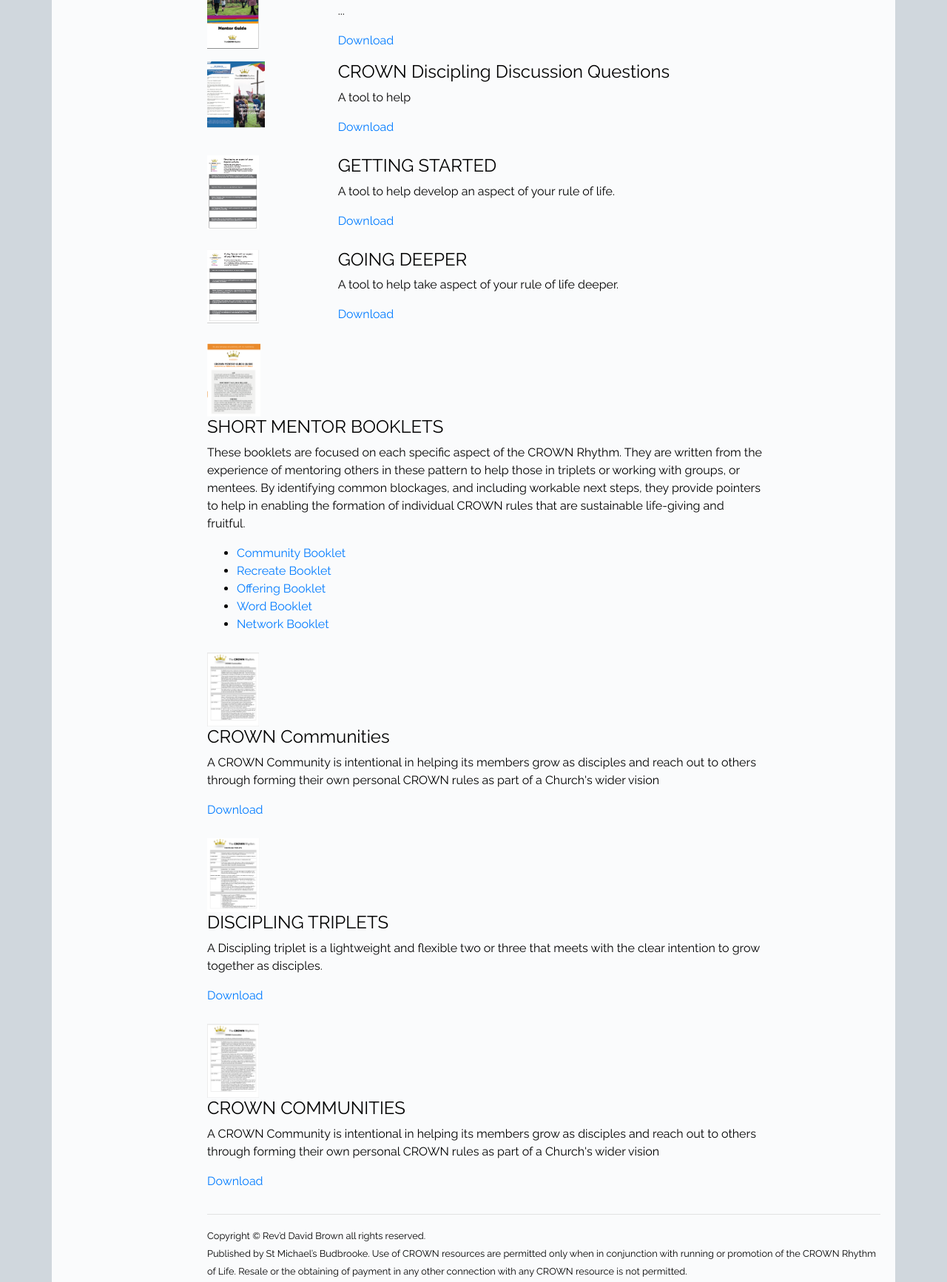
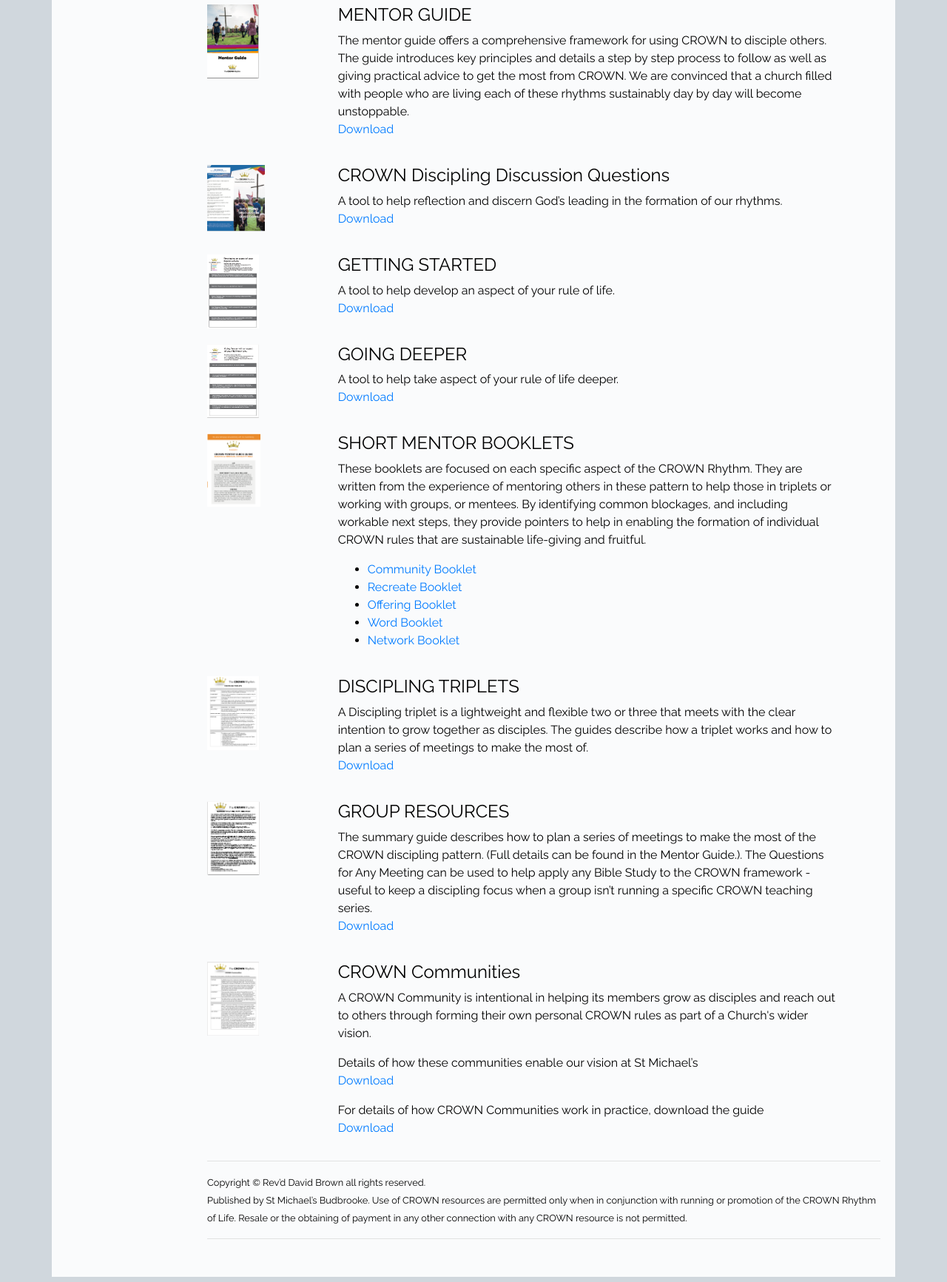
Before and after one commit to stmichaelschurch/stmichaelschurch.github.io, a plain HTML site: page resources.html in a window 1280 px wide. Shown: the part 555-2288 px from the top of the page at 74% size. Drawn offline with Linux system fonts and the light colour scheme.

Commit message:
Updates to resources

```diff
--- a/resources.html
+++ b/resources.html
@@ -82,7 +82,8 @@
             <h2><strong>Resources</strong></h2>
             <p>The following resources are available for those planning and running CROWN courses. Please click the document images to download a PDF copy.</p>
             <p>CROWN resources are available to download and use Free of Charge (see details of our <a href="#copyright">copyright policy</a> below.)</p>
-            <p>If you would like to make a donation towards the resources you have used which will help the CROWN ministry continue to develop, you can do so via Paypal?. UK tax payers can make a Gift Aided Contribution via: Please mark any gift towards "CROWN"</p>
+            <p>If you would like to make a donation towards the resources you have used which will help the CROWN ministry continue to develop, you can do so via our donations page. UK tax payers can make a Gift Aided Contribution via: Please mark any gift towards "CROWN"</p>
+            <p>If you have any questions about CROWN please contact us via the Contact page found <a href="http://www.stmichaels-budbrooke.org.uk/smcwp/about-st-michaels/contact-us/">here</a>.</p>
 
             <hr />
 
@@ -95,13 +96,16 @@
               </div>
               <div class="col-lg-9 col-md-9 col-sm-9 col-xs-10">
                 <h4>MENTOR GUIDE</h4>
-                <p>...</p>
-                <p><a href="downloads/CROWN_mentor_guide.pdf">Download</a></p>
+                <p>
+                  The mentor guide offers a comprehensive framework for using CROWN to disciple others.  The guide introduces key principles and details a step by step process to follow as well as giving practical advice to get the most from CROWN.  We are convinced that a church filled with people who are living each of these rhythms sustainably day by day will become unstoppable.
+                  <br />
+                  <a href="downloads/CROWN_mentor_guide.pdf">Download</a>
+                </p>
               </div>
             </div>
 
             <!-- trifold guide -->
-            <div class="row">
+            <div class="row" style="margin-top: 20px">
               <div class="col-lg-2 col-md-2 col-sm-2" style="margin-right: 20px;">
                 <a href="downloads/CROWN_trifold_discussion.pdf">
                   <img src="images/discussion_trifold_thumb.png" height="90px" />
@@ -109,13 +113,16 @@
               </div>
               <div class="col-lg-9 col-md-9 col-sm-9">
                 <h4>CROWN Discipling Discussion Questions</h4>
-                <p>A tool to help</p>
-                <p><a href="downloads/CROWN_trifold_discussion.pdf">Download</a></p>
+                <p>
+                  A tool to help reflection and discern God’s leading in the formation of our rhythms.
+                  <br />
+                  <a href="downloads/CROWN_trifold_discussion.pdf">Download</a>
+                </p>
               </div>
             </div>
 
             <!-- crown getting started -->
-            <div class="row" style="padding-top: 10px" >
+            <div class="row" style="margin-top: 20px" >
               <div class="col-lg-2 col-md-2 col-sm-2" style="margin-right: 20px;">
                 <a href="downloads/CROWN_getting_started.pdf">
                   <img src="images/crown_getting_started_thumb.png" height="100px" />
@@ -123,13 +130,16 @@
               </div>
               <div class="col-lg-9 col-md-9 col-sm-9">
                 <h4>GETTING STARTED</h4>
-                <p>A tool to help develop an aspect of your rule of life.</p>
-                <p><a href="downloads/CROWN_getting_started.pdf">Download</a></p>
+                <p>
+                  A tool to help develop an aspect of your rule of life.
+                  <br />
+                  <a href="downloads/CROWN_getting_started.pdf">Download</a>
+                </p>
               </div>
             </div>
 
             <!-- crown going deeper -->
-            <div class="row" style="padding-top: 10px">
+            <div class="row" style="margin-top: 20px">
               <div class="col-lg-2 col-md-2 col-sm-2" style="margin-right: 20px;">
                 <a href="downloads/CROWN_going_deeper.pdf">
                   <img src="images/crown_going_deeper_thumb.png" height="100px" />
@@ -137,19 +147,22 @@
               </div>
               <div class="col-lg-9 col-md-9 col-sm-9">
                 <h4>GOING DEEPER</h4>
-                <p>A tool to help take aspect of your rule of life deeper.</p>
-                <p><a href="downloads/CROWN_going_deeper.pdf">Download</a></p>
+                <p>
+                  A tool to help take aspect of your rule of life deeper.
+                  <br />
+                  <a href="downloads/CROWN_going_deeper.pdf">Download</a>
+                </p>
               </div>
             </div>
 
             <!-- mentor booklets -->
-            <div class="row" style="padding-top: 10px">
+            <div class="row" style="margin-top: 20px">
               <div class="col-lg-2 col-md-2 col-sm-2" style="margin-right: 20px;">
                 <a href="mentors.html">
                   <img src="images/crown_community_booklet_thumb.png" height="100px" />
                 </a>
               </div>
-              <div class="col-lg-10 col-md-10 col-sm-10">
+              <div class="col-lg-9 col-md-9 col-sm-9">
                 <h4>SHORT MENTOR BOOKLETS</h4>
                 <p>These booklets are focused on each specific aspect of the CROWN Rhythm.   They are written from the experience of mentoring others in these pattern to help those in triplets or working with groups, or mentees.  By identifying common blockages, and including workable next steps, they provide pointers to help in enabling the formation of individual CROWN rules that are sustainable life-giving and fruitful.</p>
                 <ul>
@@ -157,50 +170,65 @@
                   <li><a href="downloads/CROWN_recreate_booklet.pdf">Recreate Booklet</a></li>
                   <li><a href="downloads/CROWN_offering_booklet.pdf">Offering Booklet</a></li>
                   <li><a href="downloads/CROWN_word_booklet.pdf">Word Booklet</a></li>
-                  <li><a href="downloads/CROWN_network_booklet.pdf">Network Booklet</a></li>
+                  <li><a href="downloads/CROWN_networks_booklet.pdf">Network Booklet</a></li>
                 </ul>
               </div>
             </div>
 
-            <!-- crown communities -->
-            <div class="row" style="padding-top: 10px">
+            <!-- crown discipling triplets -->
+            <div class="row" style="margin-top: 20px">
               <div class="col-lg-2 col-md-2 col-sm-2" style="margin-right: 20px;">
-                <a href="downloads/CROWN_communites.pdf">
-                  <img src="images/crown_communities_thumb.png" height="100px" />
+                <a href="downloads/CROWN_group_triplet_plan.pdf">
+                  <img src="images/discipling_triplets_thumb.png" height="100px" />
                 </a>
               </div>
-              <div class="col-lg-10 col-md-10 col-sm-10">
-                <h4>CROWN Communities</h4>
-                <p>A CROWN Community is intentional in helping its members grow as disciples and reach out to others through forming their own personal CROWN rules as part of a Church's wider vision</p>
-                <p><a href="downloads/CROWN_communites.pdf">Download</a></p>
+              <div class="col-lg-9 col-md-9 col-sm-9">
+                <h4>DISCIPLING TRIPLETS</h4>
+                <p>
+                  A Discipling triplet is a lightweight and flexible two or three that meets with the clear intention to grow together as disciples. The guides describe how a triplet works and how to plan a series of meetings to make the most of.
+                  <br/>
+                  <a href="downloads/CROWN_group_triplet_plan.pdf">Download</a>
+                </p>
               </div>
             </div>
 
             <!-- crown discipling triplets -->
-            <div class="row" style="padding-top: 10px">
+            <div class="row" style="margin-top: 20px">
               <div class="col-lg-2 col-md-2 col-sm-2" style="margin-right: 20px;">
-                <a href="downloads/CROWN_discipling_triplets.pdf">
-                  <img src="images/discipling_triplets_thumb.png" height="100px" />
+                <a href="downloads/CROWN_questions.pdf">
+                  <img src="images/crown_questions_thumb.png" height="100px" />
                 </a>
               </div>
-              <div class="col-lg-10 col-md-10 col-sm-10">
-                <h4>DISCIPLING TRIPLETS</h4>
-                <p>A Discipling triplet is a lightweight and flexible two or three that meets with the clear intention to grow together as disciples.</p>
-                <p><a href="downloads/CROWN_discipling_triplets.pdf">Download</a></p>
+              <div class="col-lg-9 col-md-9 col-sm-9">
+                <h4>GROUP RESOURCES</h4>
+                <p>
+                  The summary guide describes how to plan a series of meetings to make the most of the CROWN discipling pattern.  (Full details can be found in the Mentor Guide.). The Questions for Any Meeting can be used to help apply any Bible Study to the CROWN framework - useful to keep a discipling focus when a group isn’t running a specific CROWN teaching series.
+                  <br/>
+                  <a href="downloads/CROWN_questions.pdf">Download</a>
+                </p>
               </div>
             </div>
 
             <!-- crown communities -->
-            <div class="row" style="padding-top: 10px">
+            <div class="row" style="margin-top: 20px">
               <div class="col-lg-2 col-md-2 col-sm-2" style="margin-right: 20px;">
-                <a href="downloads/CROWN_communites.pdf">
+                <a href="downloads/CROWN_communities.pdf">
                   <img src="images/crown_communities_thumb.png" height="100px" />
                 </a>
               </div>
-              <div class="col-lg-10 col-md-10 col-sm-10">
-                <h4>CROWN COMMUNITIES</h4>
-                <p>A CROWN Community is intentional in helping its members grow as disciples and reach out to others through forming their own personal CROWN rules as part of a Church's wider vision</p>
-                <p><a href="downloads/CROWN_communites.pdf">Download</a></p>
+              <div class="col-lg-9 col-md-9 col-sm-9">
+                <h4>CROWN Communities</h4>
+                <p>A CROWN Community is intentional in helping its members grow as disciples and reach out to others through forming their own personal CROWN rules as part of a Church's wider vision.</p>
+                <p>
+                  Details of how these communities enable our vision at St Michael’s
+                  <br/>
+                  <a href="downloads/CROWN_communities.pdf">Download</a>
+                </p>
+                <p>
+                  For details of how CROWN Communities work in practice, download the guide
+                  <br />
+                  <a href="downloads/CROWN_communities_summary.pdf">Download</a>
+                </p>
               </div>
             </div>
 
```
Also changed, not shown: community.html (+3 -4 lines), images/crown_questions_thumb.png (added), 3 other files.
